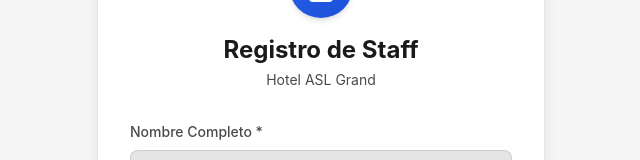
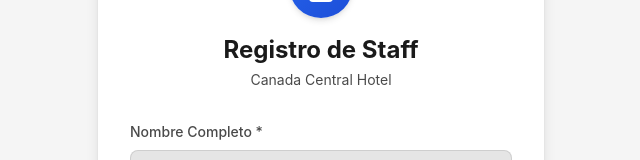
Before and after one commit to Asaph-Velazquez/ASL-Web, a React (Vite) app: page /register in a window 1280 px wide. Shown: the part 136-296 px from the top of the page, without its empty margins (319-959 px from the left). Built offline with nearby package versions, Linux system fonts and the light colour scheme; no server answers.

Commit message:
fix(ASL-Web): The hotel name has been updated

```diff
--- a/src/components/Register.tsx
+++ b/src/components/Register.tsx
@@ -84,7 +84,7 @@ function Register() {
               <BsPersonBadge className="w-8 h-8 text-white" />
             </div>
             <h1 className="text-2xl font-bold" style={{ color: 'var(--text-primary)' }}>Registro de Staff</h1>
-            <p className="text-sm mt-1" style={{ color: 'var(--text-secondary)' }}>Hotel ASL Grand</p>
+            <p className="text-sm mt-1" style={{ color: 'var(--text-secondary)' }}>Canada Central Hotel</p>
           </div>
 
           {/* Mensaje de error */}
```
Also changed, not shown: 1 other file (tests, documents, lock files or other folders).
